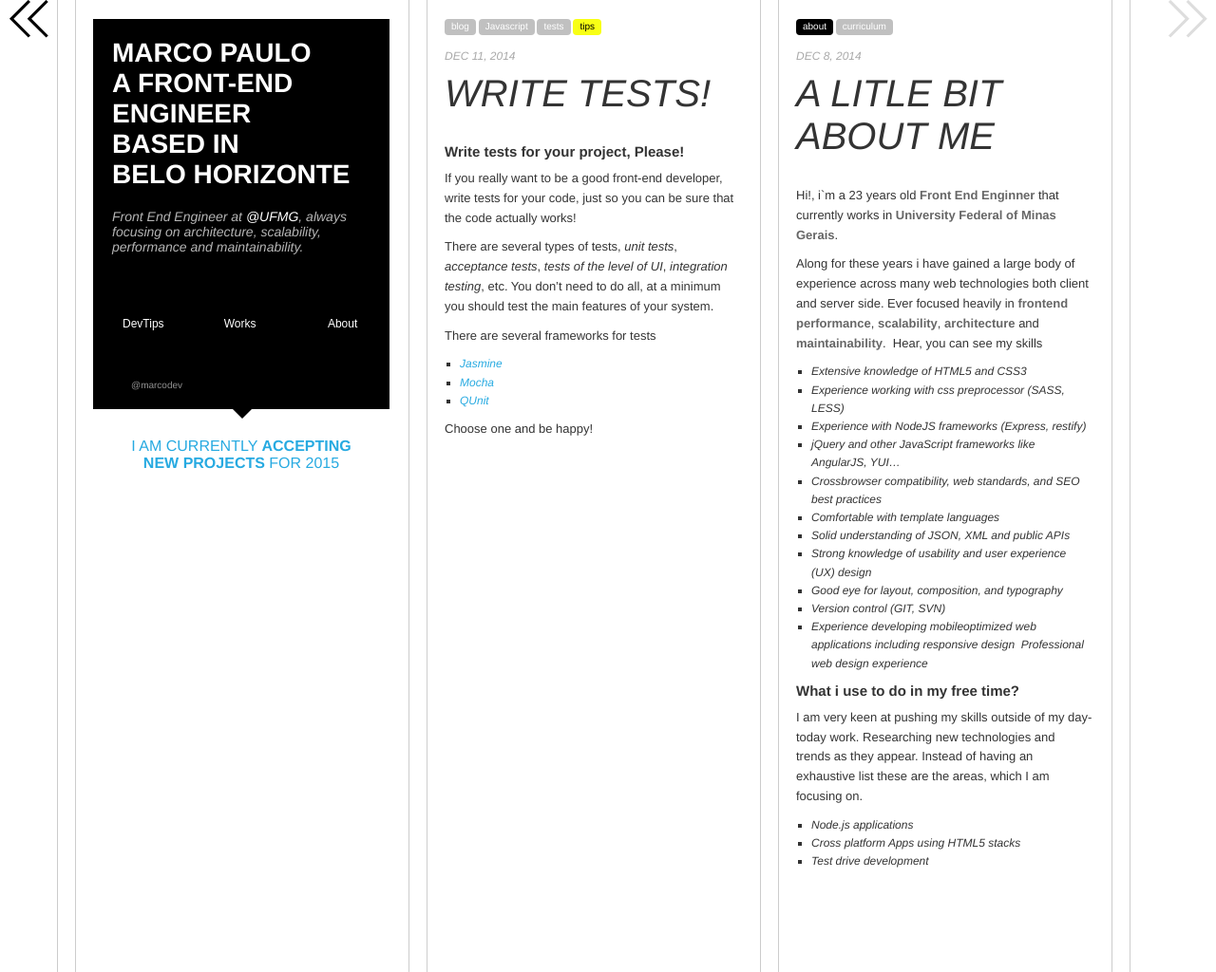
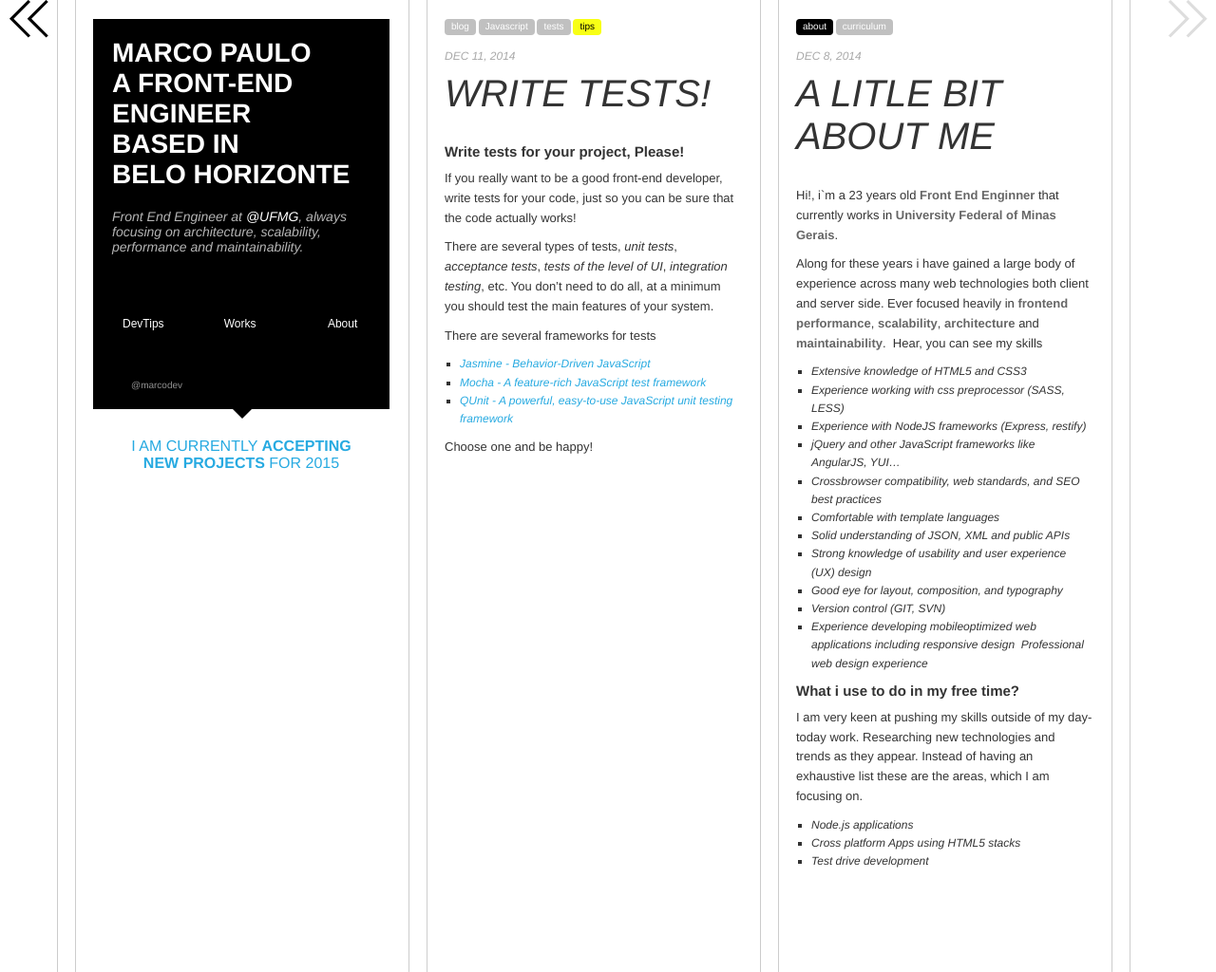
Before and after one commit to devmarco/devmarco.github.io, a Jekyll site: the page built from index.html, in a window 1280 px wide. Shown: the whole page at 95% size. Built offline with Jekyll 4.4.1, drawn with Linux system fonts in a browser that asks for light colours; comment, search, counter and statistics services are not loaded.

Commit message:
Fix frameworks description

```diff
--- a/_posts/2014-12-11-write-tests.markdown
+++ b/_posts/2014-12-11-write-tests.markdown
@@ -13,8 +13,8 @@ There are several types of tests, *unit tests*, *acceptance tests*, *tests of th
 
 There are several frameworks for tests
 
-* [Jasmine](http://jasmine.github.io/)
-* [Mocha](http://mochajs.org/)
-* [QUnit](http://qunitjs.com/)
+* [Jasmine - Behavior-Driven JavaScript](http://jasmine.github.io/)
+* [Mocha - A feature-rich JavaScript test framework](http://mochajs.org/)
+* [QUnit - A powerful, easy-to-use JavaScript unit testing framework](http://qunitjs.com/)
 
 Choose one and be happy!
```
